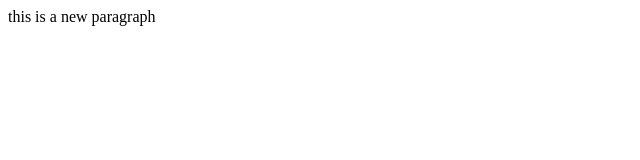
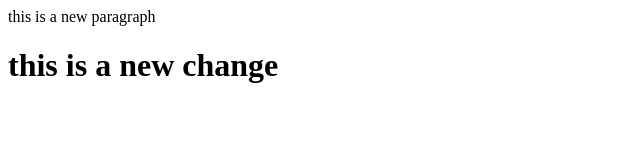
Before and after one commit to rupinder-29/LocalToRemote, a plain HTML site: page index.html in a window 1280 px wide. Shown: the whole page, without its empty margins (0-640 px from the left). Drawn offline with Linux system fonts and the light colour scheme.

Commit message:
add heading

```diff
--- a/index.html
+++ b/index.html
@@ -1 +1,2 @@
 <p> this is a new paragraph </p>
+<h1> this is a new change</h1>
```
